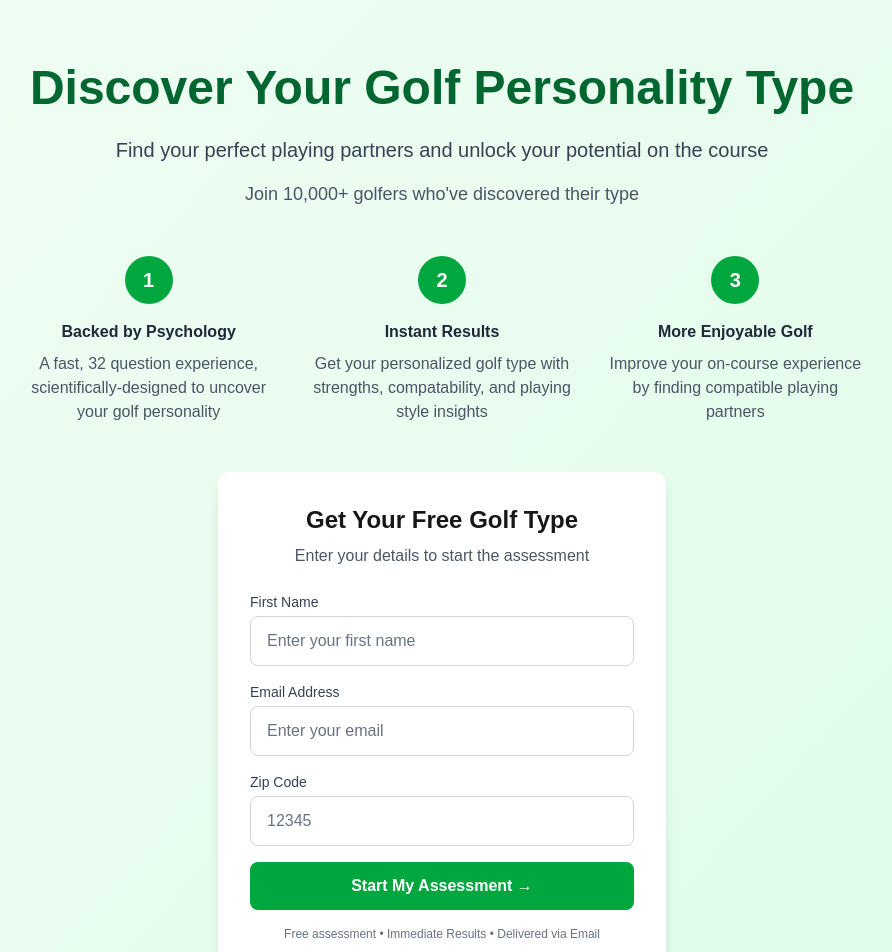
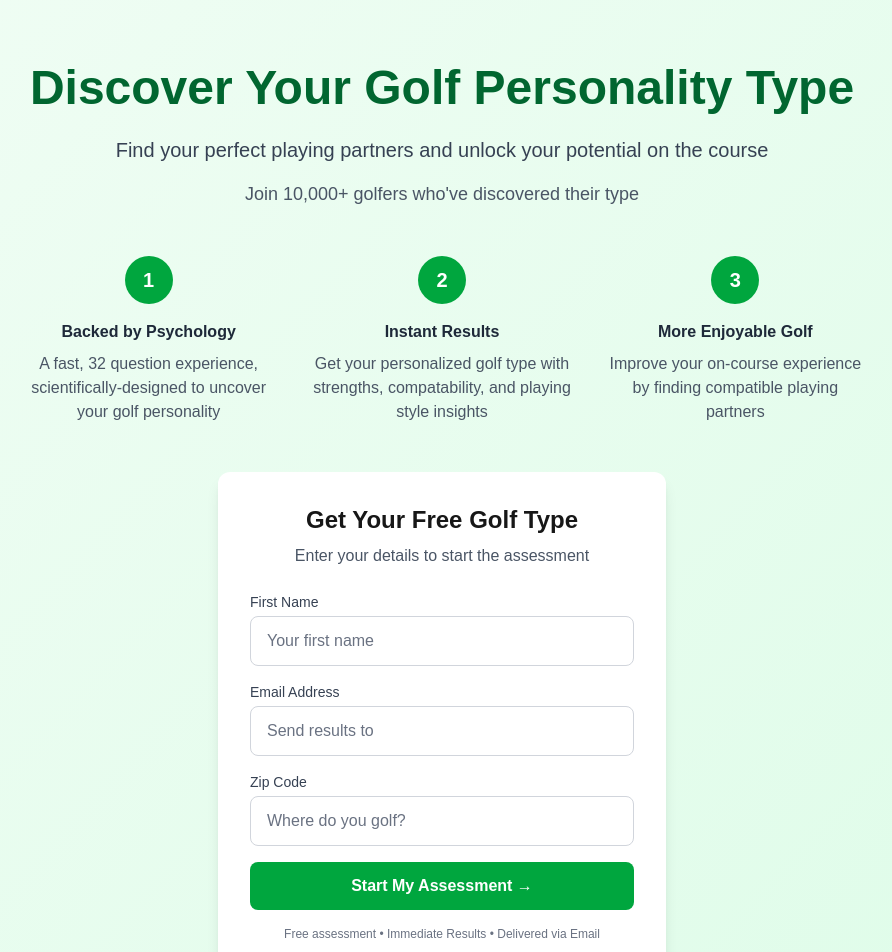
Before and after one commit to bczimmer/mygolftype, a Next.js app: page / in a window 1280 px wide. Shown: the top 952 px of the page, without its empty margins (198-1090 px from the left). Built offline with nearby package versions, Linux system fonts and the light colour scheme; no server answers.

Commit message:
adjust landing page data collection dialogue fields

```diff
--- a/src/app/page.tsx
+++ b/src/app/page.tsx
@@ -149,7 +149,7 @@ if (existingUser) {
       value={name}
       onChange={(e) => setName(e.target.value)}
       className="w-full px-4 py-3 border border-gray-300 rounded-lg focus:ring-2 focus:ring-green-500 focus:border-transparent text-gray-900 placeholder-gray-500"
-      placeholder="Enter your first name"
+      placeholder="Your first name"
       required
     />
   </div>
@@ -164,7 +164,7 @@ if (existingUser) {
       value={email}
       onChange={(e) => setEmail(e.target.value)}
       className="w-full px-4 py-3 border border-gray-300 rounded-lg focus:ring-2 focus:ring-green-500 focus:border-transparent text-gray-900 placeholder-gray-500"
-      placeholder="Enter your email"
+      placeholder="Send results to"
       required
     />
   </div>
@@ -181,7 +181,7 @@ if (existingUser) {
       pattern="[0-9]{5}(-[0-9]{4})?"
       maxLength={10}
       className="w-full px-4 py-3 border border-gray-300 rounded-lg focus:ring-2 focus:ring-green-500 focus:border-transparent text-gray-900 placeholder-gray-500"
-      placeholder="12345"
+      placeholder="Where do you golf?"
       required
     />
   </div>
```
